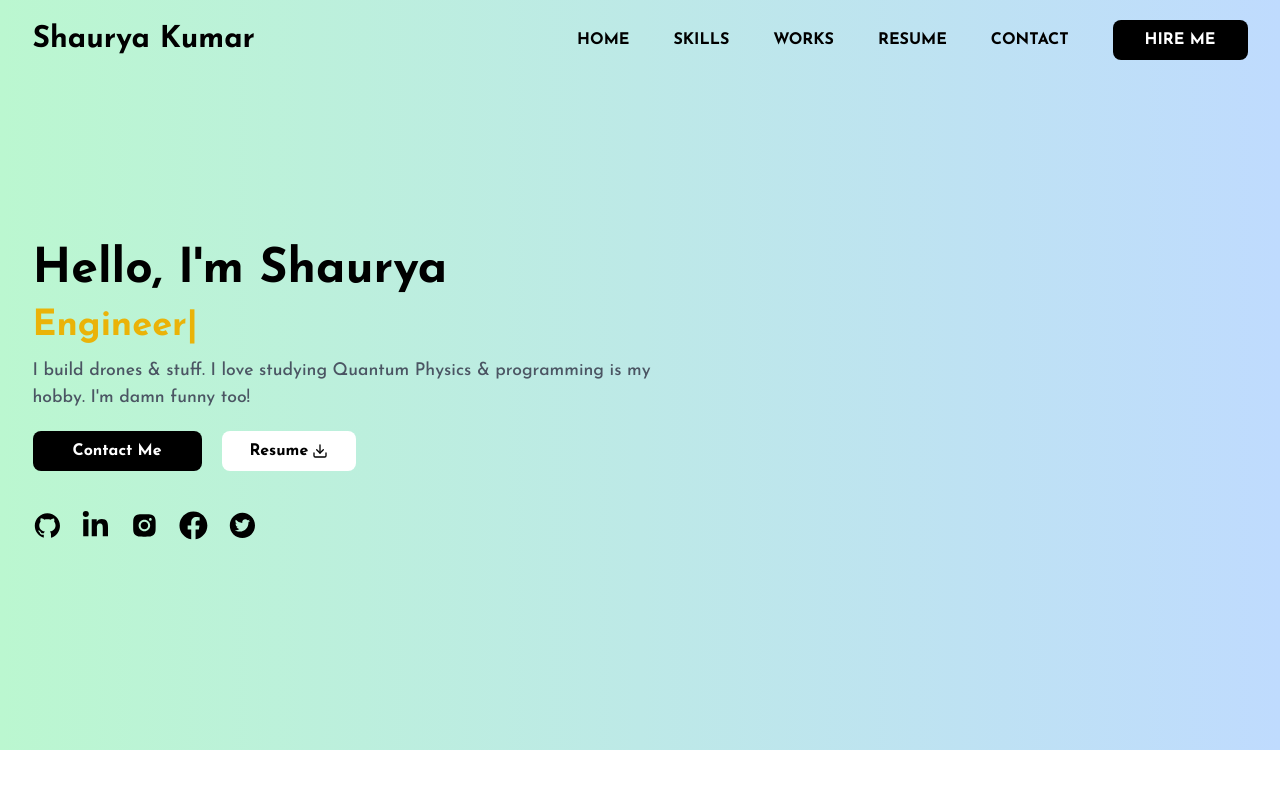
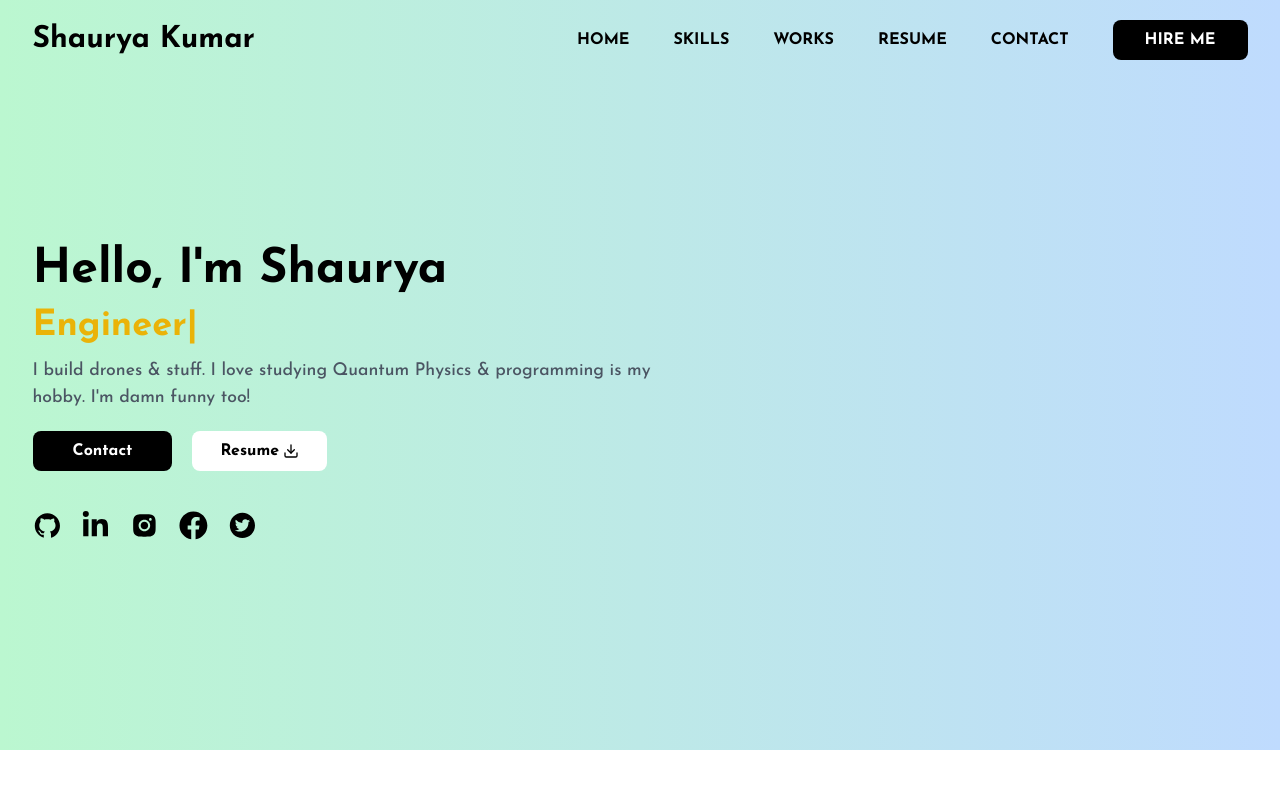
Before and after one commit to ShauryaKr/shaurya-portfolio-2, a React (Vite) app: page / in a window 1280 px wide. Shown: the top 788 px of the page. Built offline with nearby package versions, Linux system fonts and the light colour scheme.

Commit message:
Hero.jsx

```diff
--- a/src/components/hero/Hero.jsx
+++ b/src/components/hero/Hero.jsx
@@ -45,10 +45,10 @@ const Hero = () => {
           </div>
           <div data-aos="fade-up" className="buttons flex gap-5">
             <a
-              href="https://linkedin.com/in/shaurya-kr/"
+              href="https://wa.me/+916201837783"
               className=" bg-black text-[1rem] text-white px-10 py-2 sm:px-8 rounded-lg font-bold  hover:text-yellow-500"
             >
-              <span>Contact Me</span>
+              <span>Contact</span>
             </a>
             <a
               href={resumePDF}
```
